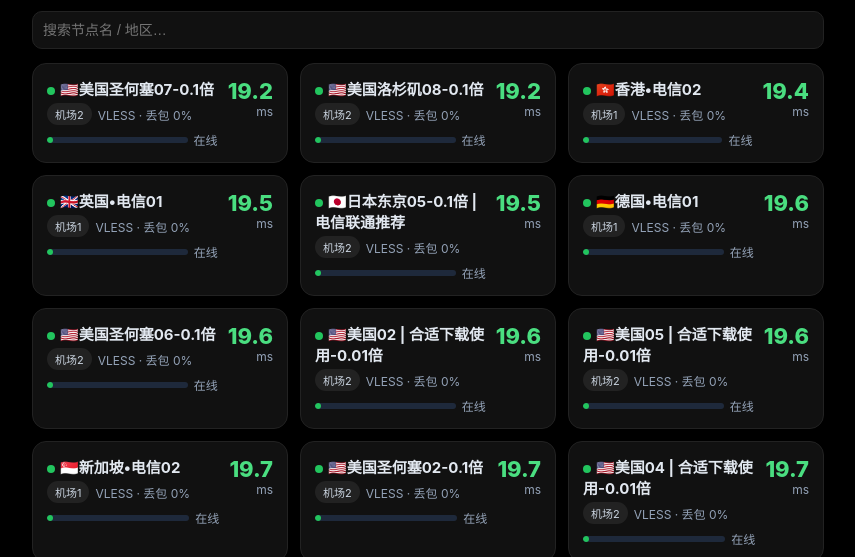
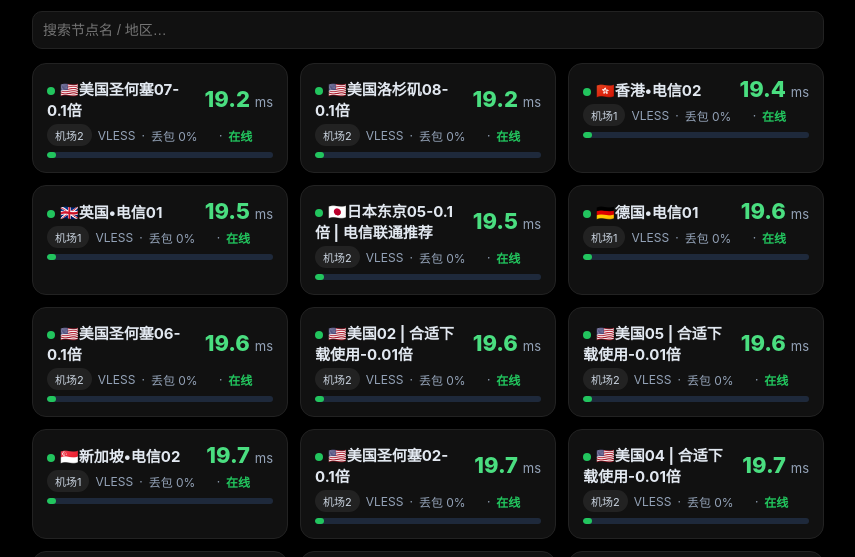
Before and after one commit to iewcxcx/node-dashboard, a plain HTML site: page index.html in a window 1280 px wide. Shown: the part 242-799 px from the top of the page, without its empty margins (212-1067 px from the left). Drawn offline with Linux system fonts and the light colour scheme.

Commit message:
Add files via upload

```diff
--- a/index.html
+++ b/index.html
@@ -25,17 +25,23 @@
   input{flex:1;min-width:160px}
   .grid{display:grid;grid-template-columns:repeat(3,1fr);gap:12px}
   @media (max-width:900px){.grid{grid-template-columns:repeat(2,1fr)}}
-  @media (max-width:700px){.grid{grid-template-columns:1fr}.stats{grid-template-columns:repeat(4,1fr);gap:6px}.stat{padding:8px 6px}.stat b{font-size:18px}.stat span{font-size:11px}.upd-note{display:block}.head-row{flex-direction:row;align-items:center;justify-content:space-between;flex-wrap:nowrap}.theme{order:0;align-self:auto;margin-top:0}.theme label{display:none}h1{font-size:20px}.theme-btn{min-width:104px}.controls{flex-direction:column}.controls input{flex:none;width:100%;min-width:0}.controls select{flex:none;width:100%;min-width:0}.filters select{font-size:13px;padding:10px 6px}}
+  @media (max-width:700px){.grid{grid-template-columns:1fr}.stats{grid-template-columns:repeat(4,1fr);gap:6px}.stat{padding:8px 6px}.stat b{font-size:18px}.stat span{font-size:11px}.upd-note{display:block}.head-row{flex-direction:row;align-items:center;justify-content:space-between;flex-wrap:nowrap}.theme{order:0;align-self:auto;margin-top:0}.theme label{display:none}h1{font-size:20px}.theme-btn{min-width:104px}.controls{flex-direction:column}.controls input{flex:none;width:100%;min-width:0}.controls select{flex:none;width:100%;min-width:0}.filters select{font-size:13px;padding:10px 6px}.meta{flex-wrap:nowrap}.meta span{white-space:nowrap}}
   .card{background:#111c33;border:1px solid #1e293b;border-radius:14px;padding:14px}
   .card.off{opacity:.65}
-  .top{display:flex;justify-content:space-between;gap:10px;align-items:flex-start}
+  .top{display:flex;justify-content:space-between;gap:10px;align-items:center}
+  .top>div:first-child{flex:1;min-width:0}
   .name{font-weight:700;font-size:15px}
   .meta{color:#94a3b8;font-size:12px;margin-top:4px;display:flex;align-items:center;gap:6px;flex-wrap:wrap}
-  .bar-inline{flex:1;min-width:48px;height:6px;border-radius:999px;background:#1e293b;overflow:hidden}
+  .st-on{color:#22c55e;font-weight:600}
+  .st-mid{color:#eab308;font-weight:600}
+  .st-bad{color:#ef4444;font-weight:600}
+  .st-off{color:#94a3b8;font-weight:600}
+  .loss{display:inline-block;min-width:62px}
+  .bar-inline{flex:1;min-width:80px;height:6px;border-radius:999px;background:#1e293b;overflow:hidden}
   .bar-inline i{display:block;height:100%;border-radius:999px}
   .pill{font-size:11px;padding:3px 8px;border-radius:999px;background:#1e293b;color:#cbd5e1;white-space:nowrap}
-  .lat{font-size:22px;font-weight:800;white-space:nowrap;text-align:right}
-  .lat small{font-size:12px;font-weight:400;color:#94a3b8;display:block}
+  .lat{font-size:22px;font-weight:800;white-space:nowrap;text-align:right;line-height:1}
+  .lat small{font-size:13px;font-weight:400;color:#94a3b8}
   .good{color:#4ade80}.mid{color:#facc15}.bad{color:#f87171}.off{color:#94a3b8}
   .bar{height:8px;border-radius:999px;background:#1e293b;margin-top:12px;overflow:hidden}
   .bar i{display:block;height:100%;border-radius:999px}
@@ -196,11 +202,11 @@ async function load(){
 function setSrc(s){curSrc=s;render();}
 function cls(ms,online){
   if(!online) return 'off';
-  if(ms<150) return 'good'; if(ms<350) return 'mid'; return 'bad';
+  if(ms<200) return 'good'; if(ms<400) return 'mid'; return 'bad';
 }
 function barColor(ms,online){
   if(!online) return '#475569';
-  if(ms<150) return '#22c55e'; if(ms<350) return '#eab308'; return '#ef4444';
+  if(ms<200) return '#22c55e'; if(ms<400) return '#eab308'; return '#ef4444';
 }
 function segs(filled,color){
   let s='';
@@ -209,7 +215,7 @@ function segs(filled,color){
 }
 function detailHtml(n){
   const c=cls(n.latency_ms,n.online);
-  const latColor=n.online?(n.latency_ms<150?'#16a34a':n.latency_ms<350?'#ca8a04':'#dc2626'):'#dc2626';
+  const latColor=n.online?(n.latency_ms<200?'#16a34a':n.latency_ms<400?'#ca8a04':'#dc2626'):'#94a3b8';
   const latFill=n.online?Math.min(20,Math.max(1,Math.round((n.latency_ms||0)/500*20))):20;
   const lossFill=Math.round((n.loss||0)/100*20);
   const lossColor=n.loss===0?'#16a34a':n.loss<50?'#ca8a04':'#dc2626';
@@ -240,9 +246,9 @@ function render(){
     const c=cls(n.latency_ms,n.online);
     const pct=n.online?Math.min(100,Math.max(4,(n.latency_ms||0)/500*100)):0;
     return `<div class="card${n.online?'':' off'}" onclick="this.querySelector('.detail').classList.toggle('open')">
-      <div class="top"><div><div class="name"><span class="dot" style="background:${barColor(n.latency_ms,n.online)}"></span>${esc(n.name)}</div>
-      <div class="meta"><span class="pill">${esc(n.source)}</span> ${esc(n.proto.toUpperCase())} · 丢包 ${esc(n.loss)}% <span class="bar-inline"><i style="width:${pct}%;background:${barColor(n.latency_ms,n.online)}"></i></span> ${n.online?'在线':'离线'}</div></div>
-      <div class="lat ${c}">${n.online?n.latency_ms+'<small>ms</small>':'离线'}</div></div>
+      <div class="top"><div class="name"><span class="dot" style="background:${barColor(n.latency_ms,n.online)}"></span>${esc(n.name)}</div>
+      <div class="lat ${c}">${n.online?n.latency_ms+' <small>ms</small>':'离线'}</div></div>
+      <div class="meta"><span class="pill">${esc(n.source)}</span> <span class="proto">${esc(n.proto.toUpperCase())}</span> · <span class="loss">丢包 ${esc(n.loss)}%</span> · <span class="${!n.online?'st-off':n.latency_ms<200?'st-on':n.latency_ms<400?'st-mid':'st-bad'}">${n.online?'在线':'离线'}</span> <span class="bar-inline"><i style="width:${pct}%;background:${barColor(n.latency_ms,n.online)}"></i></span></div>
       ${detailHtml(n)}
     </div>`;
   }).join(''):'<div class="empty">没有匹配的节点，先等第一次探测跑完。</div>';
```
